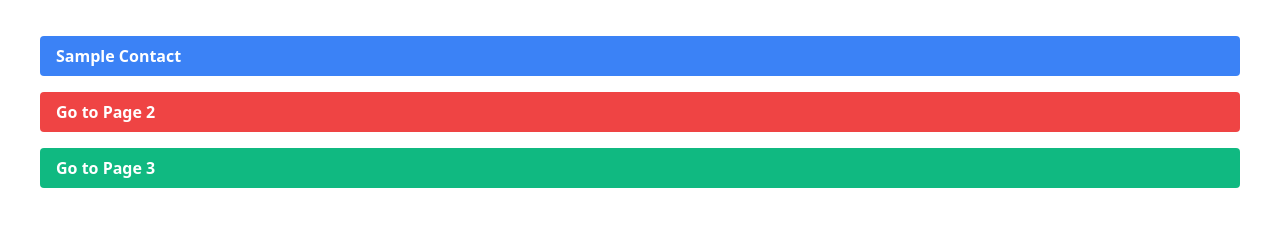
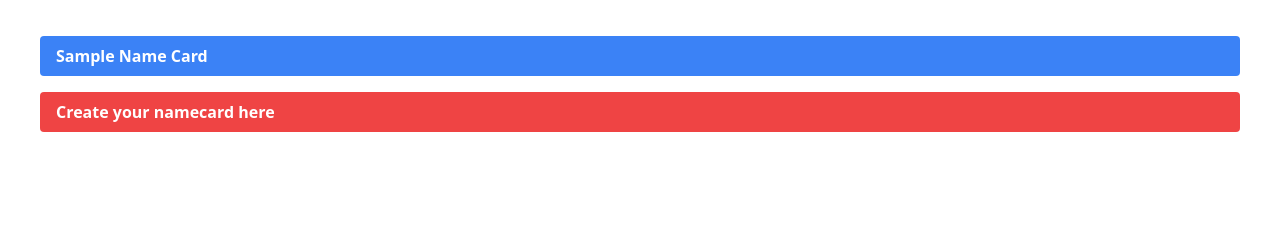
Before and after one commit to cldoff18294/cldoff18294.github.io, a plain HTML site: page index.html in a window 1280 px wide. Shown: the part 80-306 px from the top of the page. Drawn offline with nearby package versions, Linux system fonts and the light colour scheme.

Commit message:
Update index.html

```diff
--- a/index.html
+++ b/index.html
@@ -12,17 +12,12 @@
     <div class="flex flex-col space-y-4">
         <!-- Button linking to page1.html -->
         <a href="./SampleContact" class="bg-blue-500 hover:bg-blue-700 text-white font-bold py-2 px-4 rounded">
-            Sample Contact
+            Sample Name Card
         </a>
 
         <!-- Button linking to page2.html -->
-        <a href="page2.html" class="bg-red-500 hover:bg-red-700 text-white font-bold py-2 px-4 rounded">
-            Go to Page 2
-        </a>
-
-        <!-- Button linking to page3.html -->
-        <a href="page3.html" class="bg-green-500 hover:bg-green-700 text-white font-bold py-2 px-4 rounded">
-            Go to Page 3
+        <a href="https://enbizcard.vishnuraghav.com/" class="bg-red-500 hover:bg-red-700 text-white font-bold py-2 px-4 rounded">
+            Create your namecard here
         </a>
     </div>
 </body>
```
